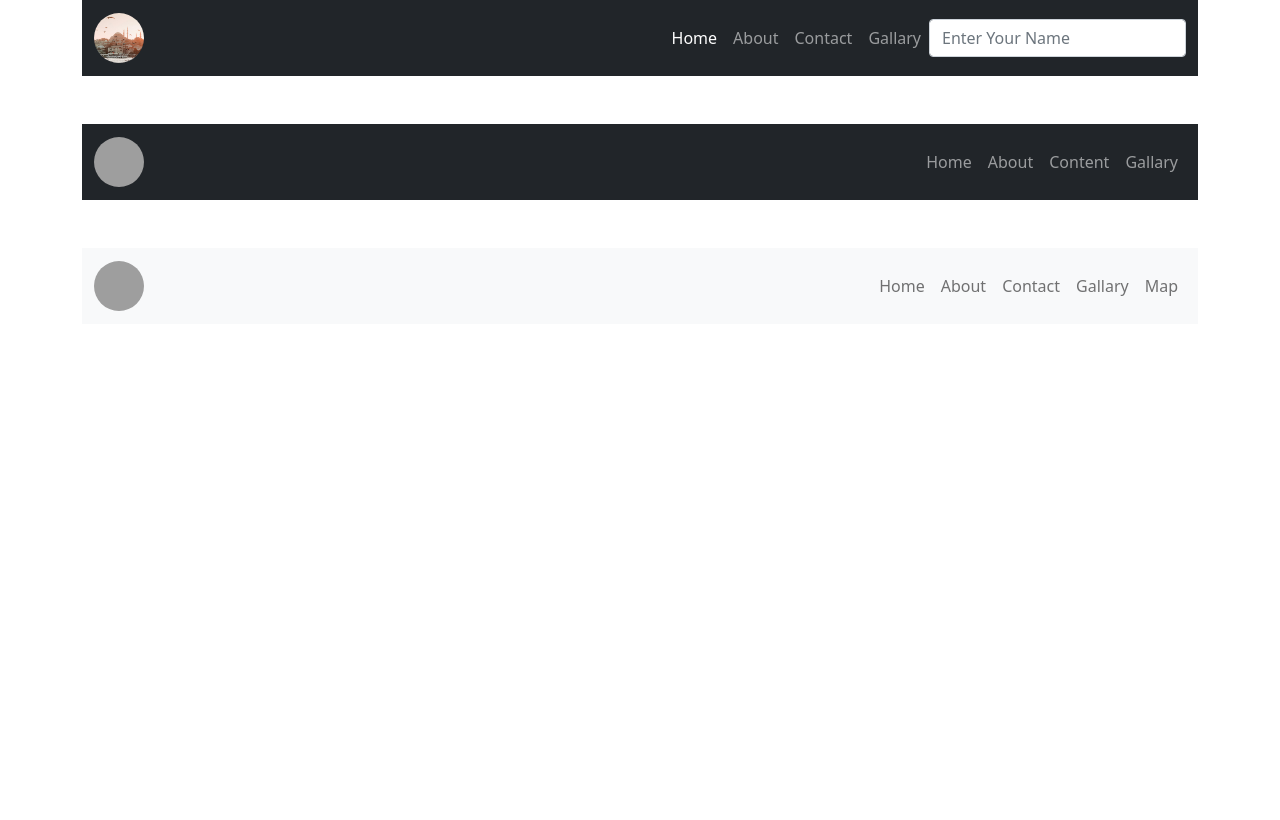
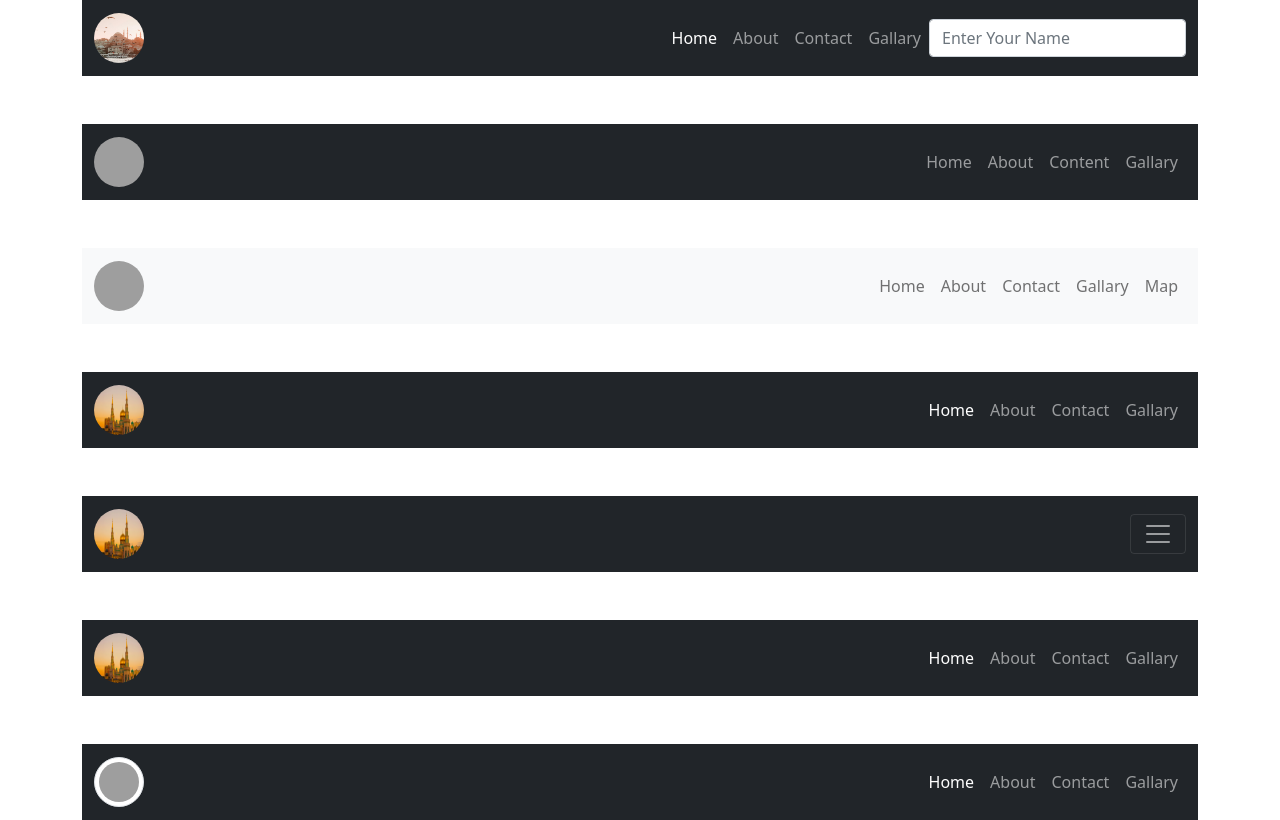
Before and after one commit to TheCreativeMind77/bootstrap_navbar, a plain HTML site: page index.html in a window 1280 px wide. Drawn offline with nearby package versions, Linux system fonts and the light colour scheme; grey boxes are pictures that could not be loaded.

Commit message:
3rd commit

```diff
--- a/index.html
+++ b/index.html
@@ -82,6 +82,92 @@
     </div>
 
 
+
+    <div class="container-fluid mt-5">
+        <div class="container">
+            <nav class="navbar navbar-expand-sm navbar-dark bg-dark">
+                <div class="container-fluid">
+                    <a href="#" class="navbar-brand"><img src="photos/pexels-pixabay-161276.jpg" alt="" style="width: 50px; height: 50px;" class="rounded-circle"></a>
+
+                    <button class="navbar-toggler" data-bs-toggle="collapse" data-bs-target="#redwan"><span class="navbar-toggler-icon"></span></button>
+
+                    <div class="collapse navbar-collapse" id="redwan">
+                        <ul class="navbar-nav ms-auto">
+                            <li class="nav-item"><a href="#" class="nav-link active">Home</a></li>
+                            <li class="nav-item"><a href="#" class="nav-link">About</a></li>
+                            <li class="nav-item"><a href="#" class="nav-link">Contact</a></li>
+                            <li class="nav-item"><a href="#" class="nav-link">Gallary</a></li>
+                        </ul>
+                    </div>
+                </div>
+            </nav>
+        </div>
+    </div>
+
+    <div class="container-fluid mt-5">
+        <div class="container">
+            <nav class="navbar  navbar-dark bg-dark">
+                <div class="container-fluid">
+                    <a href="#" class="navbar-brand"><img src="photos/pexels-pixabay-161276.jpg" alt="" class="rounded-circle" style="width: 50px; height: 50px;"></a>
+
+                    <button class="navbar-toggler" data-bs-toggle="collapse" data-bs-target="#fahim"><span class="navbar-toggler-icon"></span></button>
+
+                    <div class="collapse navbar-collapse" id="fahim">
+                        <ul class="navbar-nav">
+                            <li class="nav-item"><a href="#" class="nav-link active">Home</a></li>
+                            <li class="nav-item"><a href="#" class="nav-link">Home</a></li>
+                            <li class="nav-item"><a href="#" class="nav-link">Home</a></li>
+                            <li class="nav-item"><a href="#" class="nav-link">Home</a></li>
+                        </ul>
+                    </div>
+                </div>
+            </nav>
+        </div>
+    </div>
+
+    <div class="container-fluid mt-5">
+        <div class="container">
+            <nav class="navbar navbar-expand-sm navbar-dark bg-dark">
+                <div class="container-fluid">
+                    <a href="#" class="navbar-brand"><img src="photos/pexels-pixabay-161276.jpg" alt="" class="rounded-circle" style="width: 50px; height: 50px;"></a>
+
+                    <button class="navbar-toggler" data-bs-toggle="collapse" data-bs-target="#mdhossain"><span class="navbar-toggler-icon"></span></button>
+
+                    <div class="collapse navbar-collapse" id="mdhossain">
+                        <ul class="navbar-nav ms-auto">
+                            <li class="nav-item"><a href="#" class="nav-link active">Home</a></li>
+                            <li class="nav-item"><a href="#" class="nav-link">About</a></li>
+                            <li class="nav-item"><a href="#" class="nav-link">Contact</a></li>
+                            <li class="nav-item"><a href="#" class="nav-link">Gallary</a></li>
+                        </ul>
+                    </div>
+                </div>
+            </nav>
+        </div>
+    </div>
+
+    <div class="container-fluid mt-5">
+        <div class="container">
+            <nav class="navbar navbar-expand-sm navbar-dark bg-dark">
+                <div class="container-fluid">
+                    <a href="#" class="navbar-brand"><img src="photos/pexels-paulo-marcio-dos-santos-2027450-3796547.jpg" alt="" class="rounded-circle img-thumbnail" style="width: 50px; height: 50px;"></a>
+
+                    <button class="navbar-toggler" data-bs-toggle="collapse" data-bs-target="#sadi"><span class="navbar-toggler-icon"></span></button>
+
+                    <div class="collapse  navbar-collapse" id="sadi">
+                        <ul class="navbar-nav ms-auto">
+                            <li class="nav-item"><a href="#" class="nav-link active">Home</a></li>
+                            <li class="nav-item"><a href="#" class="nav-link">About</a></li>
+                            <li class="nav-item"><a href="#" class="nav-link">Contact</a></li>
+                            <li class="nav-item"><a href="#" class="nav-link">Gallary</a></li>
+                        </ul>
+                    </div>
+                </div>
+            </nav>
+        </div>
+    </div>
+
+
     <script src="https://cdn.jsdelivr.net/npm/bootstrap@5.0.2/dist/js/bootstrap.bundle.min.js" integrity="sha384-MrcW6ZMFYlzcLA8Nl+NtUVF0sA7MsXsP1UyJoMp4YLEuNSfAP+JcXn/tWtIaxVXM" crossorigin="anonymous"></script>
 </body>
 </html>
```
